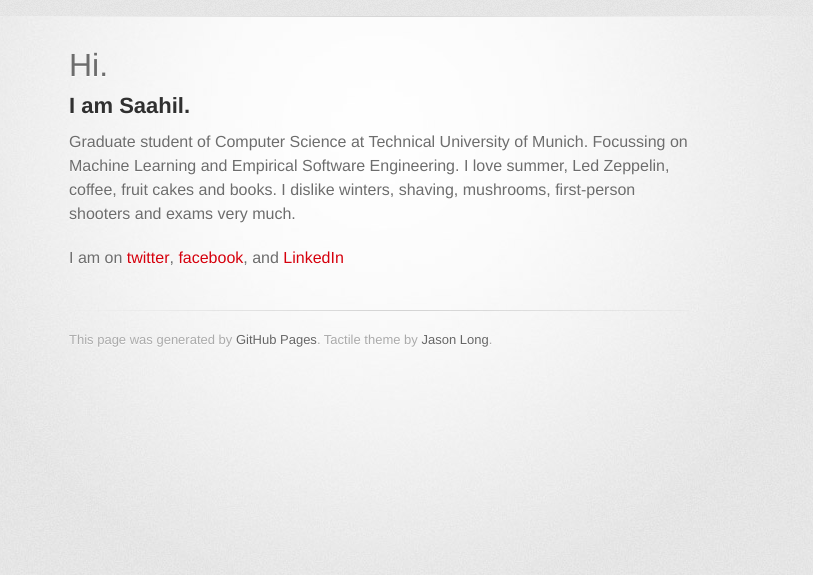
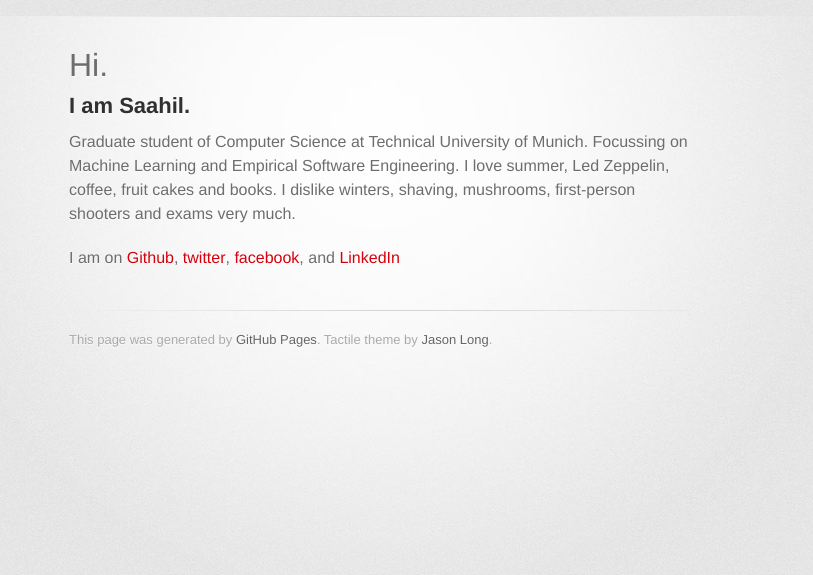
Before and after one commit to saahil/saahil.github.io, a Jekyll site: the page index.html, which Jekyll copies as it is, in a window 1280 px wide. Shown: the top 575 px of the page, without its empty margins (261-1074 px from the left). Built offline with Jekyll 4.4.1, drawn with Linux system fonts in a browser that asks for light colours; some web fonts are replaced; Markdown is read by kramdown in place of the engine named in the settings.

Commit message:
Github link

```diff
--- a/index.html
+++ b/index.html
@@ -28,7 +28,7 @@
 
 <p>Graduate student of Computer Science at Technical University of Munich. Focussing on Machine Learning and Empirical Software Engineering. I love summer, Led Zeppelin, coffee, fruit cakes and books. I dislike winters, shaving, mushrooms, first-person shooters and exams very much. </p>
 
-<p>I am on <a href="http://twitter.com/saahil">twitter</a>, <a href="http://facebook.com/saahil.ognawala">facebook</a>,  and <a href="http://www.linkedin.com/in/saahilognawala">LinkedIn</a></p>
+<p>I am on <a href="http://github.com/saahil">Github</a>, <a href="http://twitter.com/saahil">twitter</a>, <a href="http://facebook.com/saahil.ognawala">facebook</a>,  and <a href="http://www.linkedin.com/in/saahilognawala">LinkedIn</a></p>
         </section>
 
         <footer>
```
Also changed, not shown: 2 other files.
